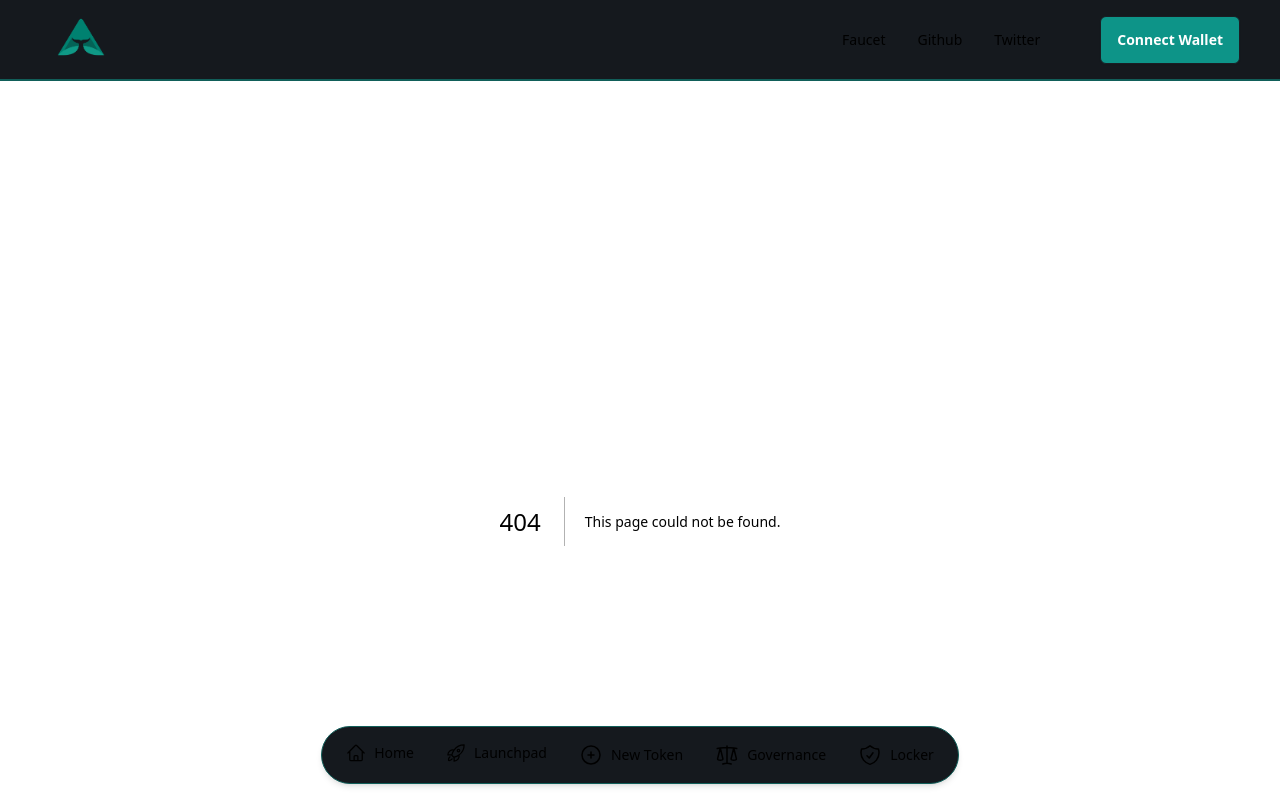
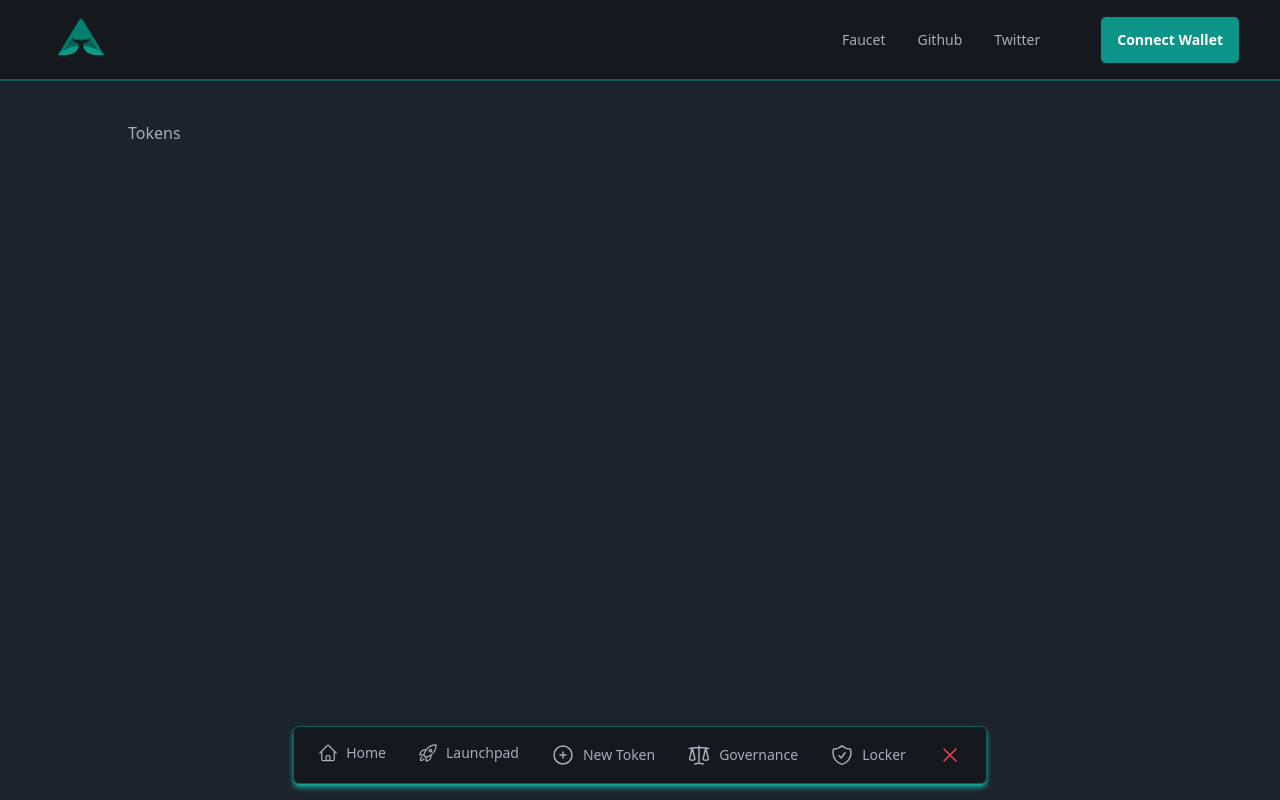
Before and after one commit to nextpad/nextpad-app, a Next.js app: page /tokens in a window 1280 px wide. Before the commit this address had no page. Shown: the top 800 px of the page. Built offline with nearby package versions, Linux system fonts and the light colour scheme.

Commit message:
Add toggle in menu button

```diff
--- /dev/null
+++ b/app/components/icons/SquaresIcon.tsx
@@ -0,0 +1,24 @@
+import React from "react";
+
+function SquaresIcon(props: any) {
+   return (
+      <>
+         <svg
+            xmlns="http://www.w3.org/2000/svg"
+            fill="none"
+            viewBox="0 0 24 24"
+            strokeWidth={1.5}
+            stroke="currentColor"
+            className={props.classList}
+         >
+            <path
+               strokeLinecap="round"
+               strokeLinejoin="round"
+               d="M3.75 6A2.25 2.25 0 0 1 6 3.75h2.25A2.25 2.25 0 0 1 10.5 6v2.25a2.25 2.25 0 0 1-2.25 2.25H6a2.25 2.25 0 0 1-2.25-2.25V6ZM3.75 15.75A2.25 2.25 0 0 1 6 13.5h2.25a2.25 2.25 0 0 1 2.25 2.25V18a2.25 2.25 0 0 1-2.25 2.25H6A2.25 2.25 0 0 1 3.75 18v-2.25ZM13.5 6a2.25 2.25 0 0 1 2.25-2.25H18A2.25 2.25 0 0 1 20.25 6v2.25A2.25 2.25 0 0 1 18 10.5h-2.25a2.25 2.25 0 0 1-2.25-2.25V6ZM13.5 15.75a2.25 2.25 0 0 1 2.25-2.25H18a2.25 2.25 0 0 1 2.25 2.25V18A2.25 2.25 0 0 1 18 20.25h-2.25A2.25 2.25 0 0 1 13.5 18v-2.25Z"
+            />
+         </svg>
+      </>
+   );
+}
+
+export default SquaresIcon;
--- /dev/null
+++ b/app/components/icons/XMarkIcon.tsx
@@ -0,0 +1,24 @@
+import React from "react";
+
+function XMarkIcon(props: any) {
+   return (
+      <>
+         <svg
+            xmlns="http://www.w3.org/2000/svg"
+            fill="none"
+            viewBox="0 0 24 24"
+            strokeWidth={1.5}
+            stroke="currentColor"
+            className={props.classList}
+         >
+            <path
+               strokeLinecap="round"
+               strokeLinejoin="round"
+               d="M6 18 18 6M6 6l12 12"
+            />
+         </svg>
+      </>
+   );
+}
+
+export default XMarkIcon;
--- a/app/components/menu/MenuButton.tsx
+++ b/app/components/menu/MenuButton.tsx
@@ -1,5 +1,5 @@
 "use client";
-import React from "react";
+import React, { useEffect, useState } from "react";
 import HomeIcon from "../icons/HomeIcon";
 import RocketIcon from "../icons/RocketIcon";
 import ScaleIcon from "../icons/ScaleIcon";
@@ -8,19 +8,36 @@ import Link from "next/link";
 import ShieldIcon from "../icons/ShieldIcon";
 import { usePathname } from "next/navigation";
 import MenuLink from "./MenuLink";
+import XMarkIcon from "../icons/XMarkIcon";
+import SquaresIcon from "../icons/SquaresIcon";
 
 function MenuButton() {
    const pathName = usePathname();
-   return (
-      <div>
-         <ul className="menu bg-base-300 border-teal-800 border lg:menu-horizontal rounded-full shadow-md">
+   const [closed, setClosed] = useState(false);
+
+   useEffect(() => {
+      const locClose = localStorage.getItem("closedMenu");
+      if (locClose === null) {
+         localStorage.setItem("closedMenu", "0");
+
+         setClosed(false);
+      } else {
+         setClosed(locClose == "1" ? true : false);
+      }
+      console.log(locClose);
+   });
+
+   const toggleMenu = (e: any) => {
+      e.preventDefault();
+      setClosed((prev) => !prev);
+      localStorage.setItem("closedMenu", closed ? "0" : "1");
+   };
+
+   let elMenu = (
+      <div className="flex justify-center p-4 mt-auto mb-3 z-50 sticky bottom-0">
+         <ul className="menu bg-base-300 border-teal-800 border lg:menu-horizontal rounded-md shadow-md shadow-teal-500">
             <li>
-               <MenuLink
-                  icon={HomeIcon}
-                  href="/"
-                  corner="left"
-                  active={pathName == "/"}
-               >
+               <MenuLink icon={HomeIcon} href="/" active={pathName == "/"}>
                   Home
                </MenuLink>
             </li>
@@ -28,7 +45,6 @@ function MenuButton() {
                <MenuLink
                   icon={RocketIcon}
                   href="/launchpad"
-                  corner="middle"
                   active={pathName == "/launchpad"}
                >
                   Launchpad
@@ -38,7 +54,6 @@ function MenuButton() {
                <MenuLink
                   icon={PlusIcon}
                   href="/minter"
-                  corner="middle"
                   active={pathName == "/minter"}
                >
                   New Token
@@ -48,7 +63,6 @@ function MenuButton() {
                <MenuLink
                   icon={ScaleIcon}
                   href="/governance"
-                  corner="middle"
                   active={pathName == "/governance"}
                >
                   Governance
@@ -58,15 +72,34 @@ function MenuButton() {
                <MenuLink
                   icon={ShieldIcon}
                   href="/locker"
-                  corner="right"
                   active={pathName == "/locker"}
                >
                   Locker
                </MenuLink>
             </li>
+            <li>
+               <a href="#" onClick={toggleMenu}>
+                  <XMarkIcon classList="size-6 text-rose-500" />
+               </a>
+            </li>
          </ul>
       </div>
    );
+
+   if (closed) {
+      elMenu = (
+         <div className="flex justify-center p-4 mt-auto mb-3 z-50 sticky bottom-0">
+            <button
+               onClick={toggleMenu}
+               className="btn bg-base-300 border-teal-800 border rounded-md shadow-md shadow-teal-500 px-5"
+            >
+               <SquaresIcon classList="size-7" />
+            </button>
+         </div>
+      );
+   }
+
+   return <>{elMenu}</>;
 }
 
 export default MenuButton;
--- a/app/components/menu/MenuLink.tsx
+++ b/app/components/menu/MenuLink.tsx
@@ -2,17 +2,12 @@ import Link from "next/link";
 import React from "react";
 
 function MenuLink(props: any) {
-   const corner = {
-      left: "rounded-r-none",
-      middle: "rounded-r-none rounded-l-none",
-      right: "rounded-l-none",
-   };
    const active = props.active ? "text-teal-700" : "";
    const Icon = props.icon;
 
    return (
       <>
-         <Link href={props.href} className={`${corner} ${active}`}>
+         <Link href={props.href} className={`${active}`}>
             <Icon classList="size-6" />
             {props.children}
          </Link>
--- a/app/layout.tsx
+++ b/app/layout.tsx
@@ -21,9 +21,7 @@ export default function RootLayout({
          <body className="min-h-screen">
             <Navbar />
             <div className="px-32 py-10">{children}</div>
-            <div className="flex justify-center p-4 mt-auto mb-3 z-50 sticky bottom-0">
-               <MenuButton />
-            </div>
+            <MenuButton />
          </body>
       </html>
    );
--- a/app/minter/page.tsx
+++ b/app/minter/page.tsx
@@ -87,7 +87,7 @@ function Page() {
                </div>
             </div>
             <div className="text-center mt-6">
-               <a href="#" className="btn btn-normal">
+               <a href="/tokens" className="btn btn-normal">
                   <ChevronDownIcon classList="size-5" /> Explore Tokens
                </a>
             </div>
--- /dev/null
+++ b/app/tokens/page.tsx
@@ -0,0 +1,11 @@
+import React from "react";
+
+function page() {
+   return (
+      <div className="min-h-screen">
+         <h1>Tokens</h1>
+      </div>
+   );
+}
+
+export default page;
```
